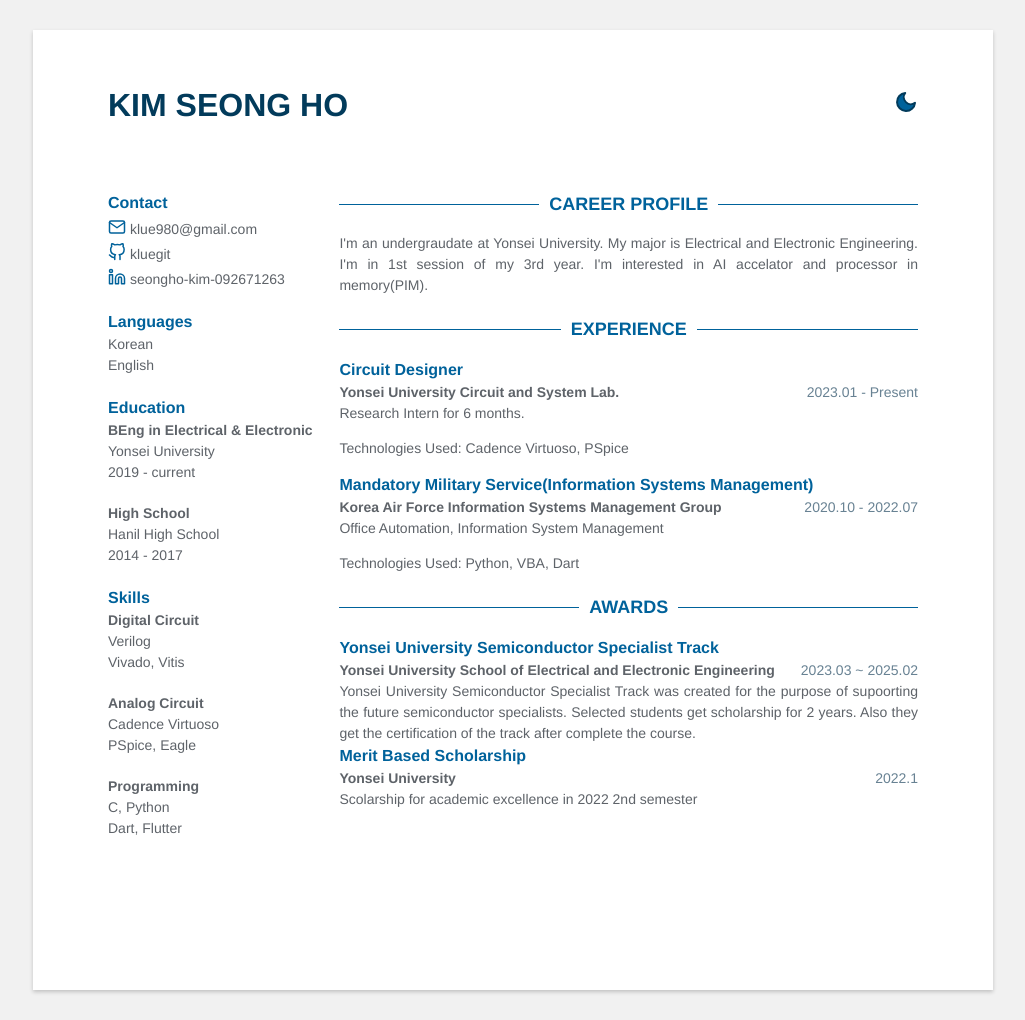
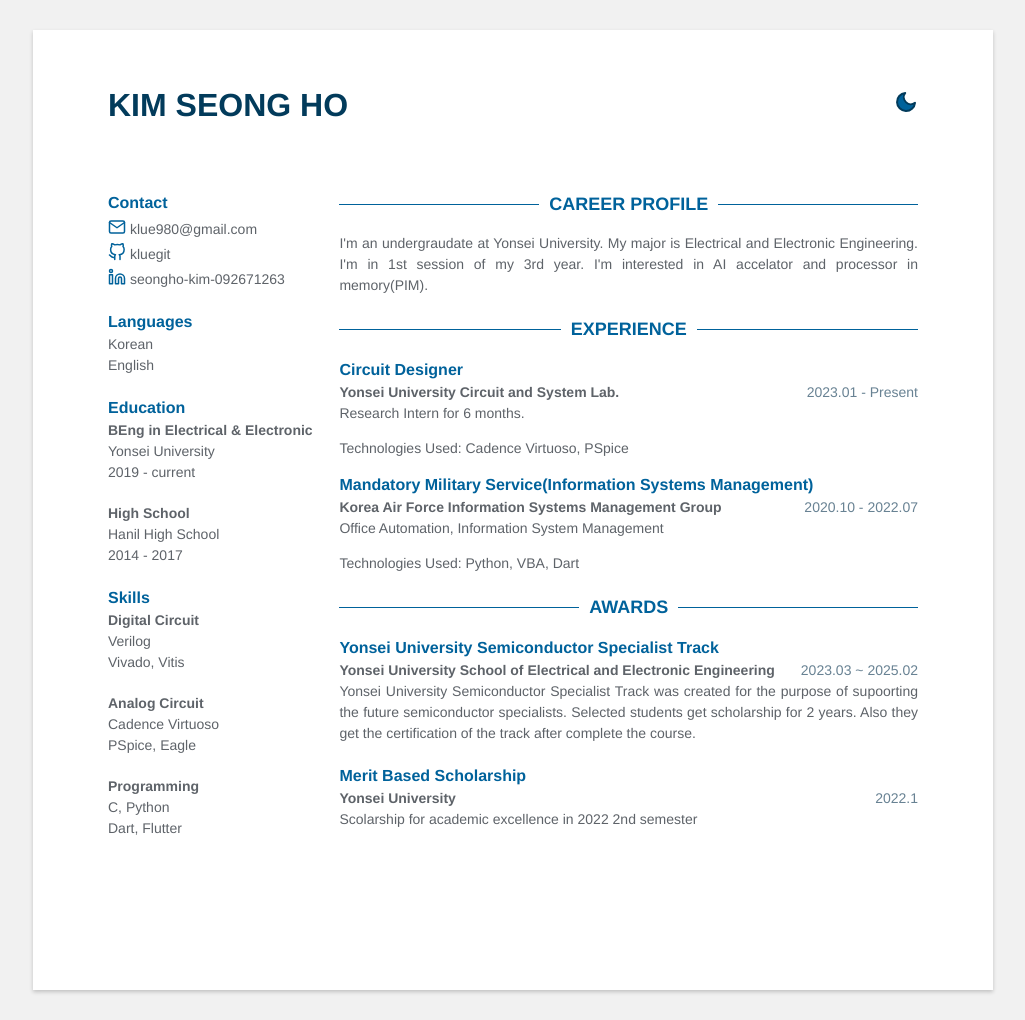
Before and after one commit to klue980/klue980.github.io, a Jekyll site: the page built from index.html, in a window 1280 px wide. Shown: the whole page, without its empty margins (127-1152 px from the left). Built offline with Jekyll 4.4.1, drawn with Linux system fonts in a browser that asks for light colours.

Commit message:
margin bottom

```diff
--- a/_sass/includes/awards.scss
+++ b/_sass/includes/awards.scss
@@ -1,8 +1,10 @@
 .awards {
+    margin-bottom: 20px;
     .title {
         @include header;
     }
     .awards-item {
+        margin-bottom: 20px;
         .role {
             @include sub-header;
         }
```
